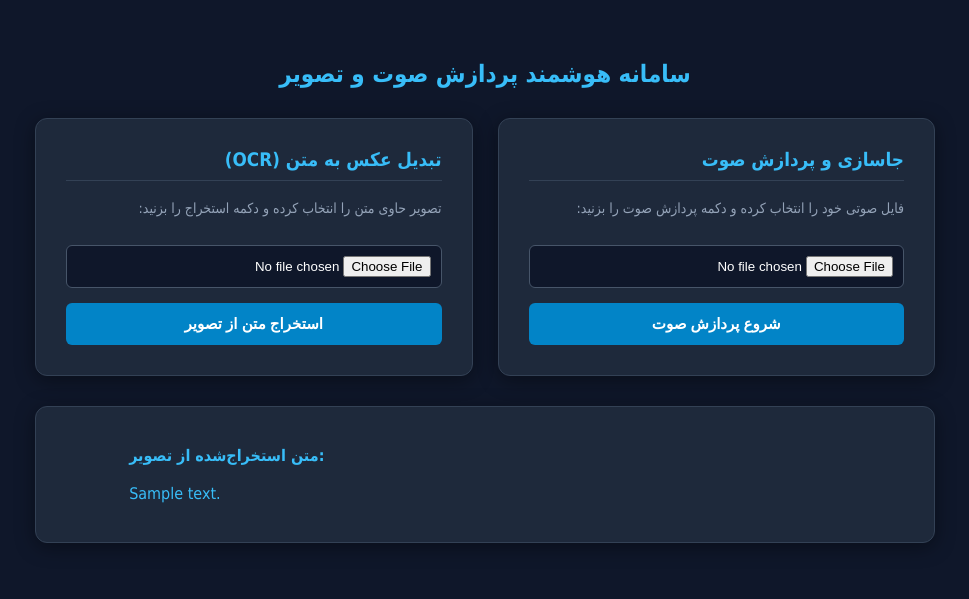
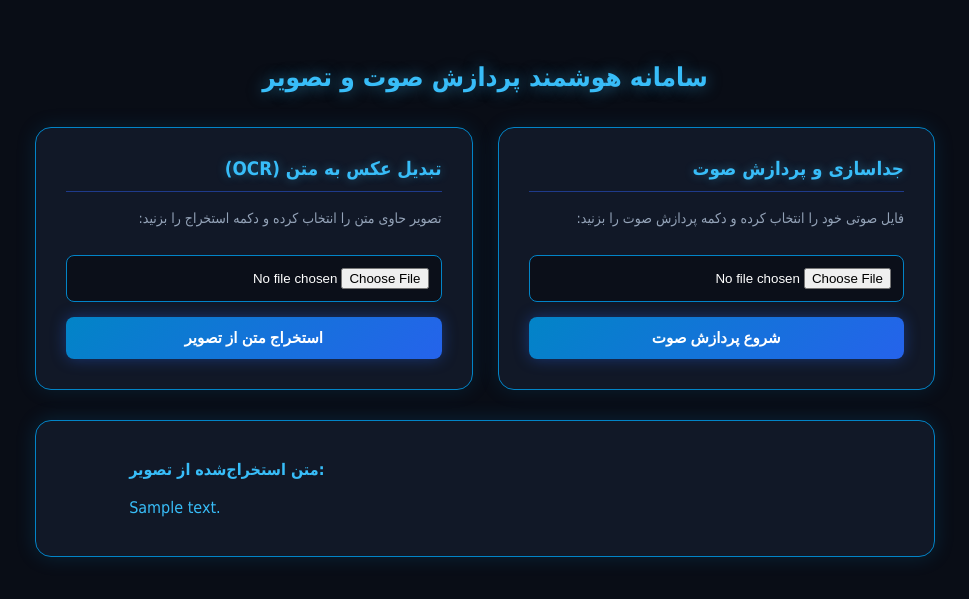
Before and after one commit to issatarane1-art/RT-, a Flask app: template templates/index.html in a window 1280 px wide. Shown: the top 599 px of the page, without its empty margins (155-1124 px from the left). Run offline with Flask 3, Linux system fonts and the light colour scheme; the template is opened without the code that fills it: most values are stand-ins (such as "Sample title", 1, 10 or a date in 2020).

Commit message:
Update index.html

```diff
--- a/templates/index.html
+++ b/templates/index.html
@@ -4,19 +4,80 @@
     <meta charset="UTF-8">
     <title>سامانه پیشرفته هوش مصنوعی</title>
     <style>
-        body { font-family: Tahoma, sans-serif; background: #0f172a; color: #f8fafc; margin: 0; padding: 40px; text-align: center; }
+        body { font-family: Tahoma, sans-serif; background: #090d16; color: #f8fafc; margin: 0; padding: 40px; text-align: center; }
         .container { max-width: 900px; margin: auto; }
-        h2 { color: #38bdf8; margin-bottom: 30px; font-size: 24px; }
+        h2 { color: #38bdf8; margin-bottom: 35px; font-size: 26px; text-shadow: 0 0 15px rgba(56, 189, 248, 0.5); }
         .grid { display: flex; gap: 25px; justify-content: center; flex-wrap: wrap; }
-        .card { background: #1e293b; padding: 30px; border-radius: 12px; box-shadow: 0 4px 20px rgba(0,0,0,0.4); flex: 1; min-width: 350px; border: 1px solid #334155; text-align: right; }
-        .card h3 { color: #38bdf8; margin-top: 0; border-bottom: 1px solid #334155; padding-bottom: 10px; }
+
+        .card {
+            background: #111827;
+            padding: 30px;
+            border-radius: 16px;
+            box-shadow: 0 0 20px rgba(2, 132, 199, 0.15);
+            flex: 1;
+            min-width: 350px;
+            border: 1px solid #0284c7;
+            text-align: right;
+            transition: all 0.3s ease;
+        }
+        .card:hover {
+            box-shadow: 0 0 30px rgba(56, 189, 248, 0.4);
+            border-color: #38bdf8;
+        }
+
+        .card h3 { color: #38bdf8; margin-top: 0; border-bottom: 1px solid #1e3a8a; padding-bottom: 12px; text-shadow: 0 0 10px rgba(56, 189, 248, 0.4); }
         .card p { color: #94a3b8; font-size: 14px; }
-        input[type="file"] { margin: 15px 0; padding: 10px; border: 1px solid #475569; border-radius: 6px; width: 100%; box-sizing: border-box; background: #0f172a; color: #fff; }
-        button { background: #0284c7; color: white; border: none; padding: 12px 20px; border-radius: 6px; cursor: pointer; font-size: 15px; font-weight: bold; width: 100%; transition: 0.2s; }
-        button:hover { background: #0369a1; }
-        .result-box { margin-top: 30px; background: #1e293b; padding: 20px; border-radius: 12px; text-align: left; direction: ltr; white-space: pre-wrap; border: 1px solid #334155; color: #38bdf8; box-shadow: 0 4px 20px rgba(0,0,0,0.4); }
-        .alert-success { color: #4ade80; margin-top: 20px; font-weight: bold; background: #1e293b; padding: 15px; border-radius: 8px; border: 1px solid #334155; }
-        .alert-error { color: #f87171; margin-top: 20px; font-weight: bold; background: #1e293b; padding: 15px; border-radius: 8px; border: 1px solid #334155; }
+
+        input[type="file"] {
+            margin: 15px 0;
+            padding: 12px;
+            border: 1px solid #0284c7;
+            border-radius: 8px;
+            width: 100%;
+            box-sizing: border-box;
+            background: #0b0f19;
+            color: #fff;
+            outline: none;
+            transition: 0.3s;
+        }
+        input[type="file"]:focus {
+            border-color: #38bdf8;
+            box-shadow: 0 0 10px rgba(56, 189, 248, 0.5);
+        }
+
+        button {
+            background: linear-gradient(135deg, #0284c7, #2563eb);
+            color: white;
+            border: none;
+            padding: 12px 20px;
+            border-radius: 8px;
+            cursor: pointer;
+            font-size: 15px;
+            font-weight: bold;
+            width: 100%;
+            transition: 0.3s;
+            box-shadow: 0 0 15px rgba(37, 99, 235, 0.4);
+        }
+        button:hover {
+            background: linear-gradient(135deg, #0369a1, #1d4ed8);
+            box-shadow: 0 0 25px rgba(56, 189, 248, 0.8);
+        }
+
+        .result-box {
+            margin-top: 30px;
+            background: #111827;
+            padding: 20px;
+            border-radius: 16px;
+            text-align: left;
+            direction: ltr;
+            white-space: pre-wrap;
+            border: 1px solid #0284c7;
+            color: #38bdf8;
+            box-shadow: 0 0 20px rgba(2, 132, 199, 0.2);
+        }
+
+        .alert-success { color: #4ade80; margin-top: 20px; font-weight: bold; background: #111827; padding: 15px; border-radius: 8px; border: 1px solid #16a34a; box-shadow: 0 0 15px rgba(74, 222, 128, 0.2); }
+        .alert-error { color: #f87171; margin-top: 20px; font-weight: bold; background: #111827; padding: 15px; border-radius: 8px; border: 1px solid #dc2626; box-shadow: 0 0 15px rgba(248, 113, 113, 0.2); }
     </style>
 </head>
 <body>
@@ -26,7 +87,7 @@
         <div class="grid">
             <!-- بخش اول: پردازش و جداسازی صوت -->
             <div class="card">
-                <h3>جاسازی و پردازش صوت</h3>
+                <h3>جداسازی و پردازش صوت</h3>
                 <p>فایل صوتی خود را انتخاب کرده و دکمه پردازش صوت را بزنید:</p>
                 <form action="/process" method="POST" enctype="multipart/form-data">
                     <input type="file" name="file" accept="audio/*" required>
@@ -35,7 +96,7 @@
             </div>
 
             <!-- بخش دوم: تبدیل عکس به متن (OCR) -->
-            <div class="card">
+<div class="card">
                 <h3>تبدیل عکس به متن (OCR)</h3>
                 <p>تصویر حاوی متن را انتخاب کرده و دکمه استخراج را بزنید:</p>
                 <form action="/process" method="POST" enctype="multipart/form-data">
```
